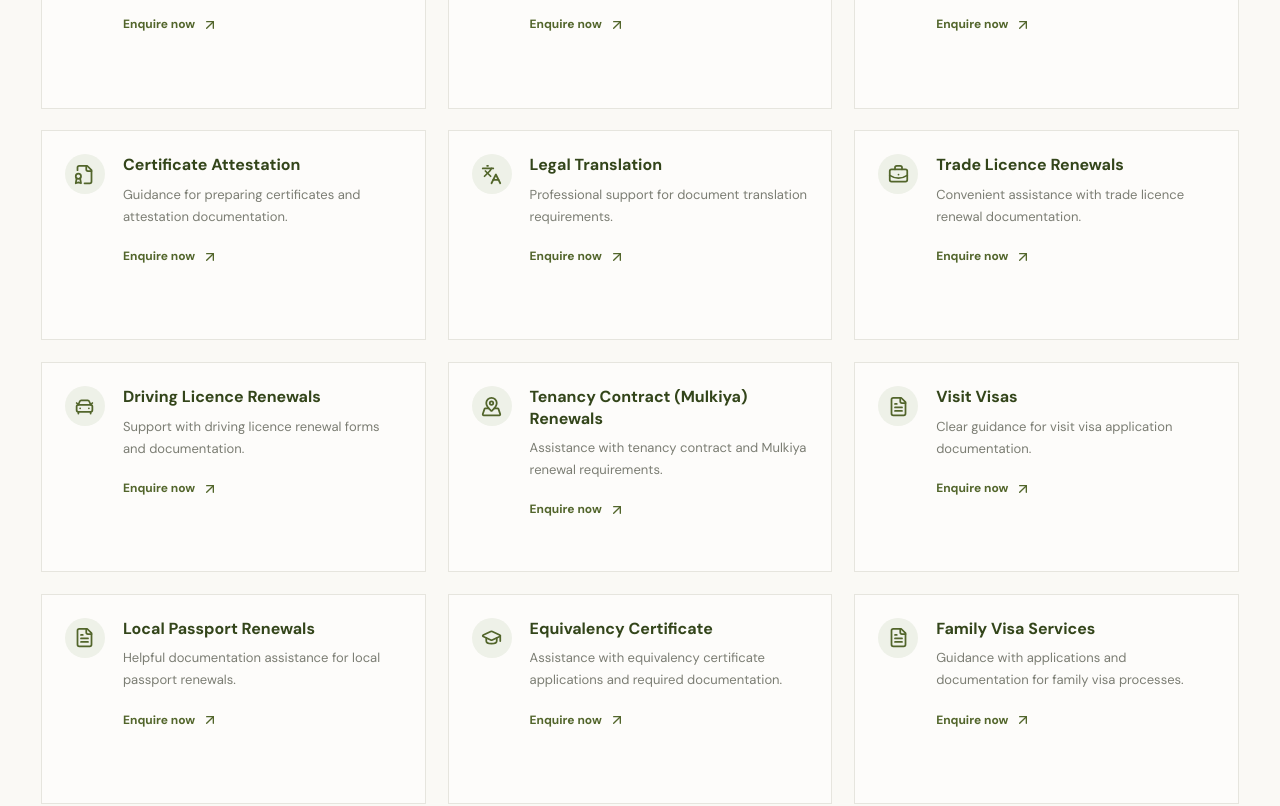
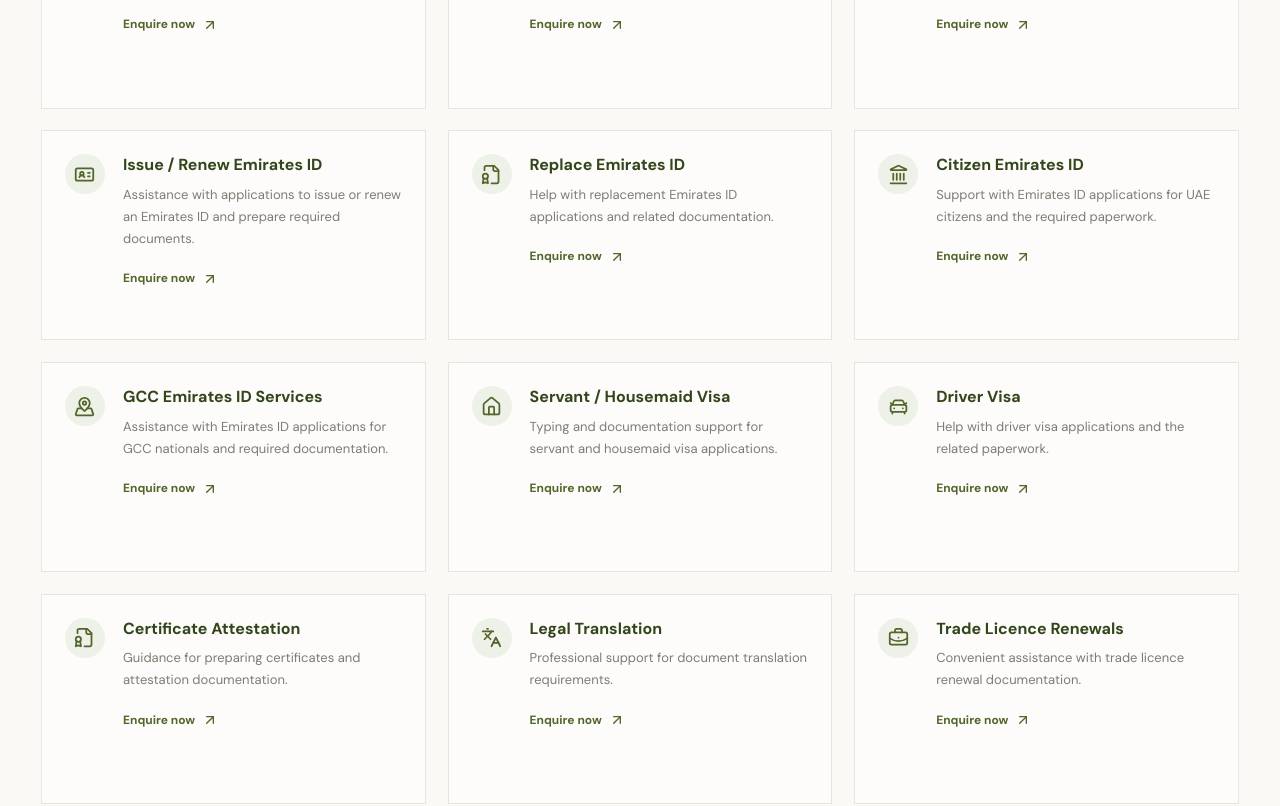
Before and after one commit to angelo-1/ramzalrahmaniah, a React (Vite) app: page /#/services in a window 1280 px wide. Shown: the part 1260-2066 px from the top of the page. Built offline with nearby package versions, Linux system fonts and the light colour scheme.

Commit message:
Update services data: add new service entries for Emirates ID and visa processing, and remove commented-out visit visa entry

```diff
--- a/src/data/services.ts
+++ b/src/data/services.ts
@@ -1,5 +1,5 @@
 import type { LucideIcon } from 'lucide-react';
-import { BriefcaseBusiness, CarFront, ClipboardCheck, FileBadge, FileCheck2, FileText, GraduationCap, IdCard, Languages, Landmark, MapPinned, ShieldCheck, Stethoscope } from 'lucide-react';
+import { BriefcaseBusiness, CarFront, ClipboardCheck, FileBadge, FileCheck2, FileText, GraduationCap, House, IdCard, Languages, Landmark, MapPinned, ShieldCheck, Stethoscope } from 'lucide-react';
 export type Service = { id: string; category: string; icon: LucideIcon; en: { title: string; description: string }; ar: { title: string; description: string } };
 export const services: Service[] = [
  {id:'residence-visa',category:'visa',icon:FileCheck2,en:{title:'Residence Visa Processing',description:'Practical support for residence visa applications, renewals and related paperwork.'},ar:{title:'معالجة تأشيرة الإقامة',description:'دعم عملي لطلبات وتجديدات تأشيرة الإقامة والمستندات ذات الصلة.'}},
@@ -8,12 +8,18 @@ export const services: Service[] = [
  {id:'emirates-id',category:'government',icon:IdCard,en:{title:'Emirates ID Services',description:'Helpful assistance with Emirates ID-related applications and renewals.'},ar:{title:'خدمات الهوية الإماراتية',description:'مساعدة مفيدة في طلبات وتجديدات الهوية الإماراتية.'}},
  {id:'moi-transactions',category:'government',icon:Landmark,en:{title:'Ministry of Interior Transactions',description:'Document support for selected Ministry of Interior transactions.'},ar:{title:'معاملات وزارة الداخلية',description:'دعم المستندات لبعض معاملات وزارة الداخلية.'}},
  {id:'tasheel',category:'government',icon:ClipboardCheck,en:{title:'Tasheel Services',description:'Typing and documentation assistance for Tasheel-related requirements.'},ar:{title:'خدمات تسهيل',description:'مساعدة في الطباعة والمستندات لمتطلبات خدمات تسهيل.'}},
+ {id:'issue-renew-emirates-id',category:'government',icon:IdCard,en:{title:'Issue / Renew Emirates ID',description:'Assistance with applications to issue or renew an Emirates ID and prepare required documents.'},ar:{title:'إصدار / تجديد الهوية الإماراتية',description:'مساعدة في طلبات إصدار أو تجديد الهوية الإماراتية وتجهيز المستندات المطلوبة.'}},
+ {id:'replace-emirates-id',category:'government',icon:FileBadge,en:{title:'Replace Emirates ID',description:'Help with replacement Emirates ID applications and related documentation.'},ar:{title:'استبدال الهوية الإماراتية',description:'مساعدة في طلبات استبدال الهوية الإماراتية والمستندات ذات الصلة.'}},
+ {id:'citizen-emirates-id',category:'government',icon:Landmark,en:{title:'Citizen Emirates ID',description:'Support with Emirates ID applications for UAE citizens and the required paperwork.'},ar:{title:'الهوية الإماراتية للمواطنين',description:'دعم في طلبات الهوية الإماراتية للمواطنين وتجهيز الأوراق المطلوبة.'}},
+ {id:'gcc-emirates-id-services',category:'government',icon:MapPinned,en:{title:'GCC Emirates ID Services',description:'Assistance with Emirates ID applications for GCC nationals and required documentation.'},ar:{title:'خدمات الهوية الإماراتية لمواطني دول مجلس التعاون الخليجي',description:'مساعدة في طلبات الهوية الإماراتية لمواطني دول مجلس التعاون الخليجي والمستندات المطلوبة.'}},
+ {id:'servant-housemaid-visa',category:'visa',icon:House,en:{title:'Servant / Housemaid Visa',description:'Typing and documentation support for servant and housemaid visa applications.'},ar:{title:'تأشيرة خادم / خادمة منزلية',description:'دعم في الطباعة والمستندات لطلبات تأشيرة الخدم والمساعدات المنزليات.'}},
+ {id:'driver-visa',category:'visa',icon:CarFront,en:{title:'Driver Visa',description:'Help with driver visa applications and the related paperwork.'},ar:{title:'تأشيرة سائق',description:'مساعدة في طلبات تأشيرة السائق والأوراق ذات الصلة.'}},
  {id:'certificate-attestation',category:'documents',icon:FileBadge,en:{title:'Certificate Attestation',description:'Guidance for preparing certificates and attestation documentation.'},ar:{title:'تصديق الشهادات',description:'إرشاد في تجهيز الشهادات ومستندات التصديق.'}},
  {id:'legal-translation',category:'documents',icon:Languages,en:{title:'Legal Translation',description:'Professional support for document translation requirements.'},ar:{title:'الترجمة القانونية',description:'دعم احترافي لمتطلبات ترجمة المستندات.'}},
  {id:'trade-licence',category:'business',icon:BriefcaseBusiness,en:{title:'Trade Licence Renewals',description:'Convenient assistance with trade licence renewal documentation.'},ar:{title:'تجديد الرخص التجارية',description:'مساعدة مريحة في مستندات تجديد الرخص التجارية.'}},
  {id:'driving-licence',category:'driving',icon:CarFront,en:{title:'Driving Licence Renewals',description:'Support with driving licence renewal forms and documentation.'},ar:{title:'تجديد رخص القيادة',description:'دعم في نماذج ومستندات تجديد رخص القيادة.'}},
  {id:'tenancy-contract',category:'driving',icon:MapPinned,en:{title:'Tenancy Contract (Mulkiya) Renewals',description:'Assistance with tenancy contract and Mulkiya renewal requirements.'},ar:{title:'تجديد عقد الإيجار (الملكية)',description:'مساعدة في متطلبات تجديد عقد الإيجار والملكية.'}},
- {id:'visit-visas',category:'other',icon:FileText,en:{title:'Visit Visas',description:'Clear guidance for visit visa application documentation.'},ar:{title:'تأشيرات الزيارة',description:'إرشاد واضح لمستندات طلب تأشيرة الزيارة.'}},
+//  {id:'visit-visas',category:'other',icon:FileText,en:{title:'Visit Visas',description:'Clear guidance for visit visa application documentation.'},ar:{title:'تأشيرات الزيارة',description:'إرشاد واضح لمستندات طلب تأشيرة الزيارة.'}},
  {id:'passport-renewals',category:'other',icon:FileText,en:{title:'Local Passport Renewals',description:'Helpful documentation assistance for local passport renewals.'},ar:{title:'تجديد جوازات السفر المحلية',description:'مساعدة في مستندات تجديد جوازات السفر المحلية.'}}
 , {id:'certificate-equivalency',category:'documents',icon:GraduationCap,en:{title:'Equivalency Certificate',description:'Assistance with equivalency certificate applications and required documentation.'},ar:{title:'معادلة الشهادة',description:'مساعدة في طلبات معادلة الشهادات والمستندات المطلوبة.'}}
 , {id:'family-visa',category:'visa',icon:FileText,en:{title:'Family Visa Services',description:'Guidance with applications and documentation for family visa processes.'},ar:{title:'خدمات تأشيرات العائلة',description:'إرشاد في طلبات ومستندات إجراءات تأشيرات العائلة.'}},
```
